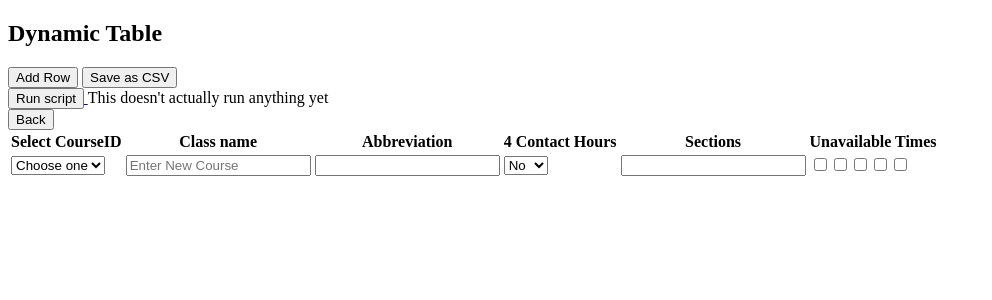
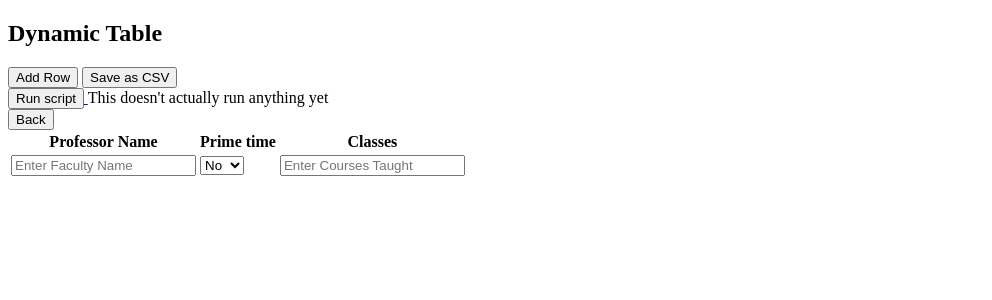
Before and after one commit to MuellMark/Course-Scheduler, a PHP site: page /dynamic_faculty_csv.php in a window 1280 px wide. Shown: the top 300 px of the page, without its empty margins (0-992 px from the left). Run offline with PHP 8.4, Linux system fonts and the light colour scheme.

Commit message:
Formatted new form inputs

```diff
--- a/src/dynamic_faculty_csv.php
+++ b/src/dynamic_faculty_csv.php
@@ -19,12 +19,9 @@
 
     <table id="dynamic-table">
         <tr>
-            <th>Select CourseID</th>
-            <th>Class name</th>
-            <th>Abbreviation</th>
-            <th>4 Contact Hours</th>
-            <th>Sections</th>
-            <th>Unavailable Times</th>
+            <th>Professor Name</th>
+            <th>Prime time</th>
+            <th>Classes</th>
         </tr>
     </table>
 
@@ -37,9 +34,6 @@
             var cell1 = row.insertCell(0);
             var cell2 = row.insertCell(1);
             var cell3 = row.insertCell(2);
-            var cell4 = row.insertCell(3);
-            var cell5 = row.insertCell(4);
-            var cell6 = row.insertCell(5);
 
             /**
              * TODO There might be an easy way to implement this into the select row
@@ -57,25 +51,12 @@
             //             echo "<option value=\"" .$data[1]. "\">" .$data[1]. "</option>"
             //     ?>
             // </select>
-            cell1.innerHTML = "<select name='CourseID'>" +
-                            "<option value='empty'>Choose one</option>" +
-                            "<option value='CS11'>CS11</option>" +
-                            "<option value='CS21'>CS21</option>" +
-                            "<option value='DIS1'>DIS1</option>" +
-                          "</select>";
-            cell2.innerHTML = "<input type='text' id='newCourse' name='newCourse' placeholder='Enter New Course'>";
-            cell3.innerHTML = "<input type='text' id='abbreviation' name='abbreviation'>";
-            cell4.innerHTML = "<select name='meeting_hours'>" +
+            cell1.innerHTML = "<input type='text' id='facultyName' name='facultyName' placeholder='Enter Faculty Name'>";
+            cell2.innerHTML = "<select name='primetime'>" +
                                 "<option value='no'>No</option>" +
                                 "<option value='yes'>Yes</option>" +
                                 "</select>";
-            cell5.innerHTML = "<input type='number' id='sections' name='sections' min='1'>";
-            // TODO these are unreadable as to what each one is
-            cell6.innerHTML = "<input type='checkbox' id='monday' name='monday' value='monday'>"+
-                                "<input type='checkbox' id='tuesday' name='tuesday' value='tuesday'>"+
-                                "<input type='checkbox' id='wednesday' name='wednesday' value='wednesday'>"+
-                                "<input type='checkbox' id='thursday' name='thursday' value='thursday'>"+
-                                "<input type='checkbox' id='friday' name='friday' value='friday'>";
+            cell3.innerHTML = "<input type='text' id='courses' name='courses' placeholder='Enter Courses Taught'>";
 
         }
         // https://www.geeksforgeeks.org/how-to-export-html-table-to-csv-using-javascript/
```
